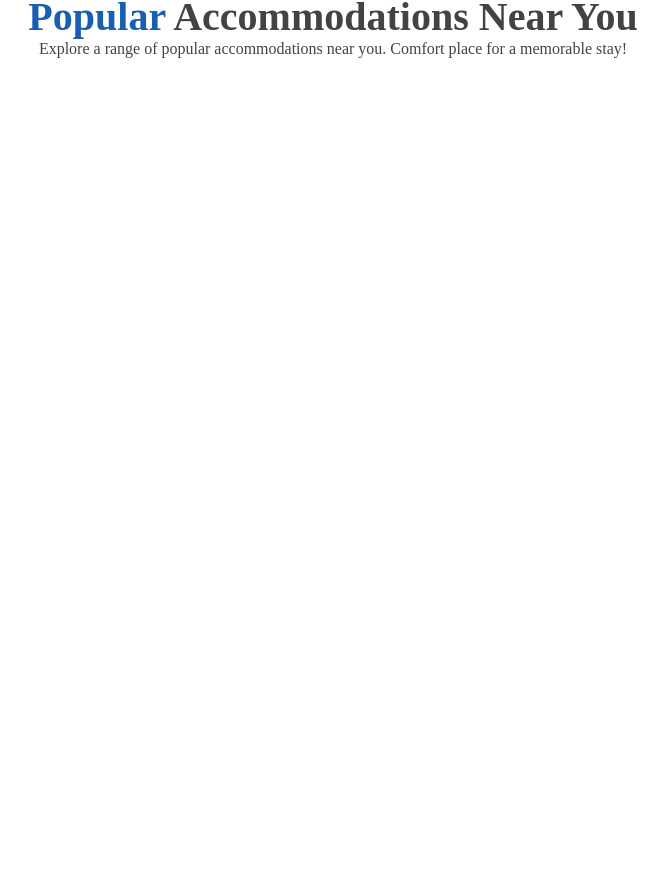
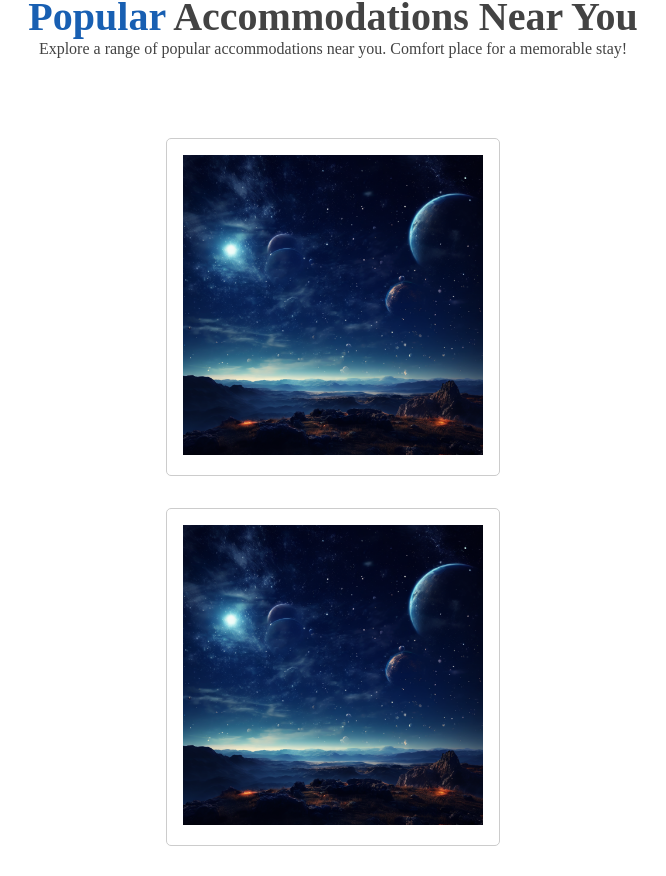
Before and after one commit to CEODemitri/svelteProjects, a SvelteKit app in the folder emc/: page / in a window 1280 px wide. Shown: the part 815-1691 px from the top of the page, without its empty margins (307-973 px from the left). Before the commit the page ends 1216 px from the top, so only its background shows below. Built offline with nearby package versions, Linux system fonts and the light colour scheme.

Commit message:
work of art

```diff
--- /dev/null
+++ b/emc/src/components/Card.svelte
@@ -0,0 +1,30 @@
+<div class="col-span-3">
+	<img src="../../landing.png" alt="" />
+</div>
+
+<style>
+	.col-span-3 {
+		grid-column: span 1;
+		grid-row: span 1;
+		margin: auto;
+		border: 1px solid #ccc;
+		padding: 1em;
+		box-sizing: border-box;
+		background-color: #fff;
+		border-radius: 5px;
+		overflow: hidden;
+	}
+
+	@media (min-width: 768px) {
+		.col-span-3 {
+			grid-column: span 3;
+		}
+	}
+
+	img {
+		width: 100%; /* Make image responsive */
+		height: auto; /* Maintain aspect ratio */
+		max-height: 300px; /* Set a maximum height for images */
+		object-fit: cover;
+	}
+</style>
--- a/emc/src/routes/+page.svelte
+++ b/emc/src/routes/+page.svelte
@@ -4,6 +4,7 @@
 	import Logo from '../components/icons/Logo.svelte';
 	import Location from '../components/icons/Location.svelte';
 	import Down from '../components/icons/Down.svelte';
+	import Card from '../components/Card.svelte';
 </script>
 
 <div>
@@ -103,6 +104,13 @@
 			<h2><span>Popular</span> Accommodations Near You</h2>
 			<p>Explore a range of popular accommodations near you. Comfort place for a memorable stay!</p>
 		</article>
+
+		<!-- cards -->
+		<div class="grid height-300">
+			<Card />
+			<Card />
+			<Card />
+		</div>
 	</div>
 </div>
 
@@ -116,6 +124,20 @@
 	/* utility */
 	.flex {
 		display: flex;
+	}
+
+	.grid {
+		display: grid;
+		grid-template-columns: repeat(1, minmax(0, 1fr));
+		grid-template-rows: repeat(3, auto);
+		gap: 2em;
+	}
+
+	@media (min-width: 768px) {
+		.grid {
+			grid-template-columns: repeat(3, 1fr); /* Tablet: 3 columns */
+			grid-template-rows: auto; /* Single row */
+		}
 	}
 
 	button {
@@ -133,7 +155,11 @@
 		color: #434343;
 	}
 
-	/* hero start */
+	.height-300 {
+		max-height: 300px;
+	}
+
+	/* nav start */
 
 	.home {
 		height: 90vh;
@@ -146,7 +172,6 @@
 		display: flex;
 		flex-direction: column;
 		gap: 15vh;
-
 		padding: 1em 3em;
 	}
 
@@ -336,4 +361,8 @@
 	.section-title h2 span {
 		color: #185fb2;
 	}
+
+	/* popular start */
+
+	/* popular end */
 </style>
```
